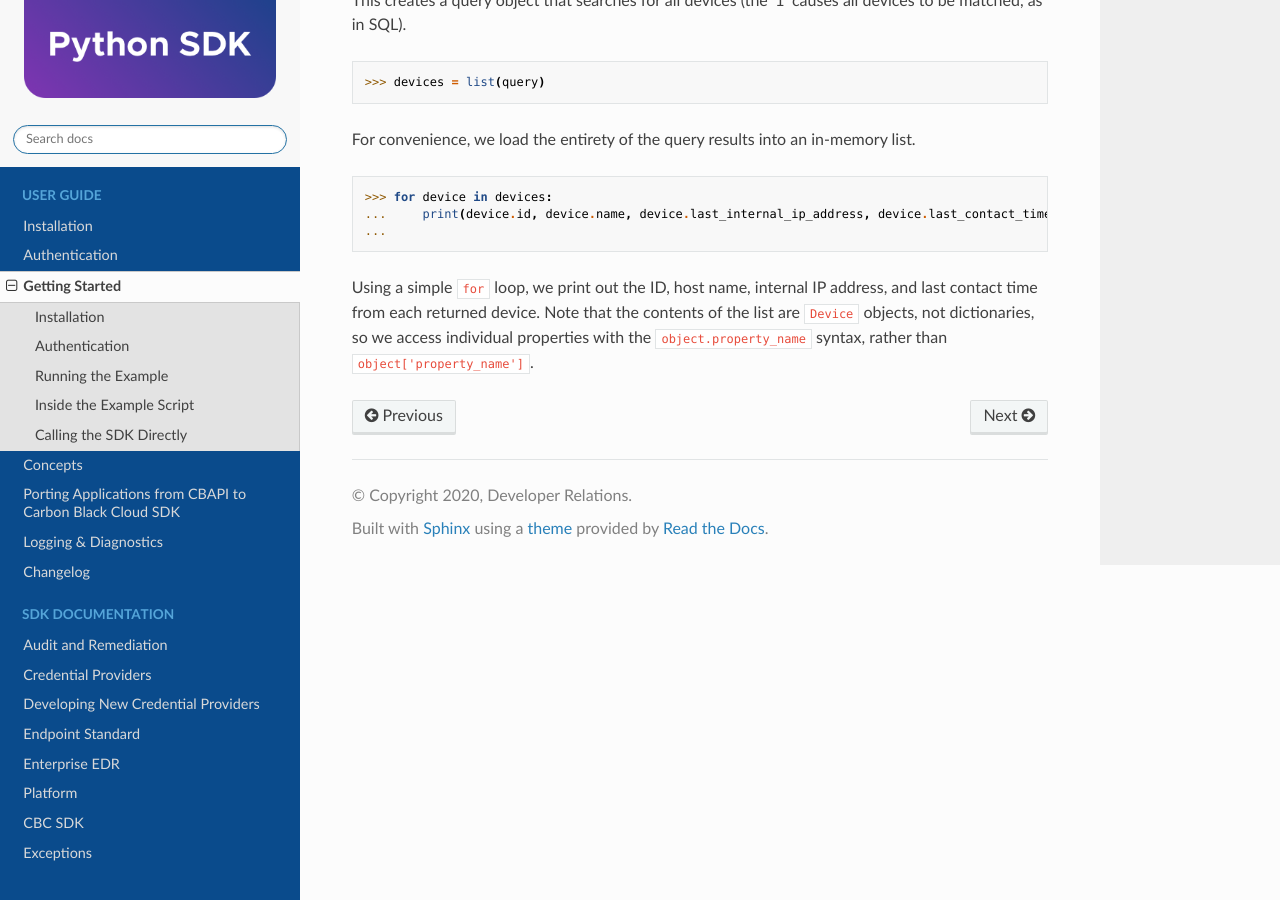
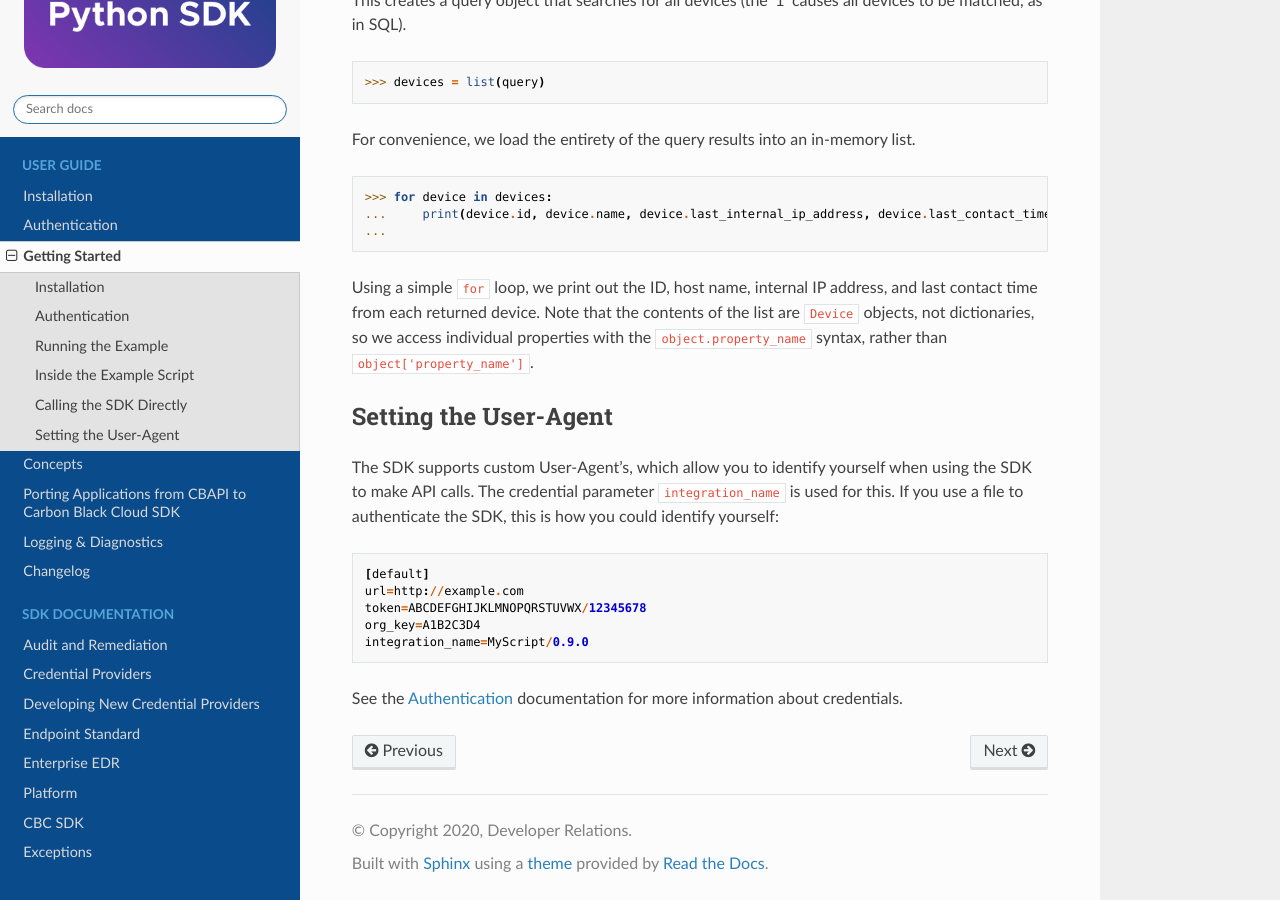
Before and after one commit to carbonblack/carbon-black-cloud-sdk-python, a Sphinx documentation site: the page built from docs/getting-started.rst, in a window 1280 px wide and 900 px high, scrolled down 3290 px. Built offline with Sphinx 7.4.7 and the Read the Docs theme 2.0.0, drawn with Linux system fonts in a browser that asks for light colours.

Commit message:
Add info about user-agent to README and RTD (#71)

```diff
--- a/docs/getting-started.rst
+++ b/docs/getting-started.rst
@@ -133,3 +133,20 @@ For convenience, we load the entirety of the query results into an in-memory lis
 Using a simple ``for`` loop, we print out the ID, host name, internal IP address, and last contact time from each
 returned device.  Note that the contents of the list are ``Device`` objects, not dictionaries, so we access individual
 properties with the ``object.property_name`` syntax, rather than ``object['property_name']``.
+
+Setting the User-Agent
+----------------------
+
+The SDK supports custom User-Agent's, which allow you to identify yourself when using the SDK to make API calls.
+The credential parameter ``integration_name`` is used for this. If you use a file to authenticate the SDK, this is
+how you could identify yourself:
+
+::
+
+  [default]
+  url=http://example.com
+  token=ABCDEFGHIJKLMNOPQRSTUVWX/12345678
+  org_key=A1B2C3D4
+  integration_name=MyScript/0.9.0
+
+See the :doc:`authentication` documentation for more information about credentials.
```
Also changed, not shown: README.md (+11 -2 lines).
